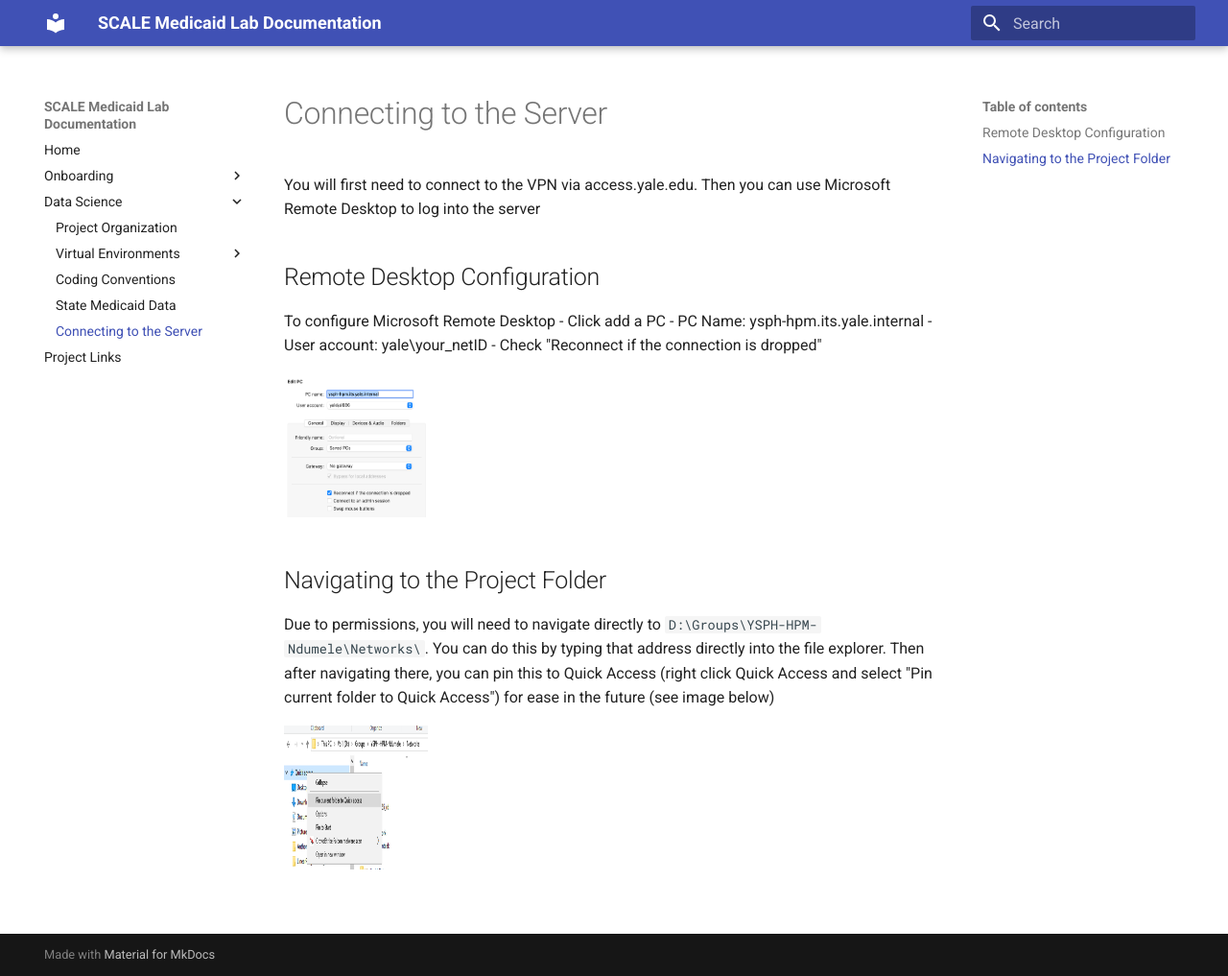
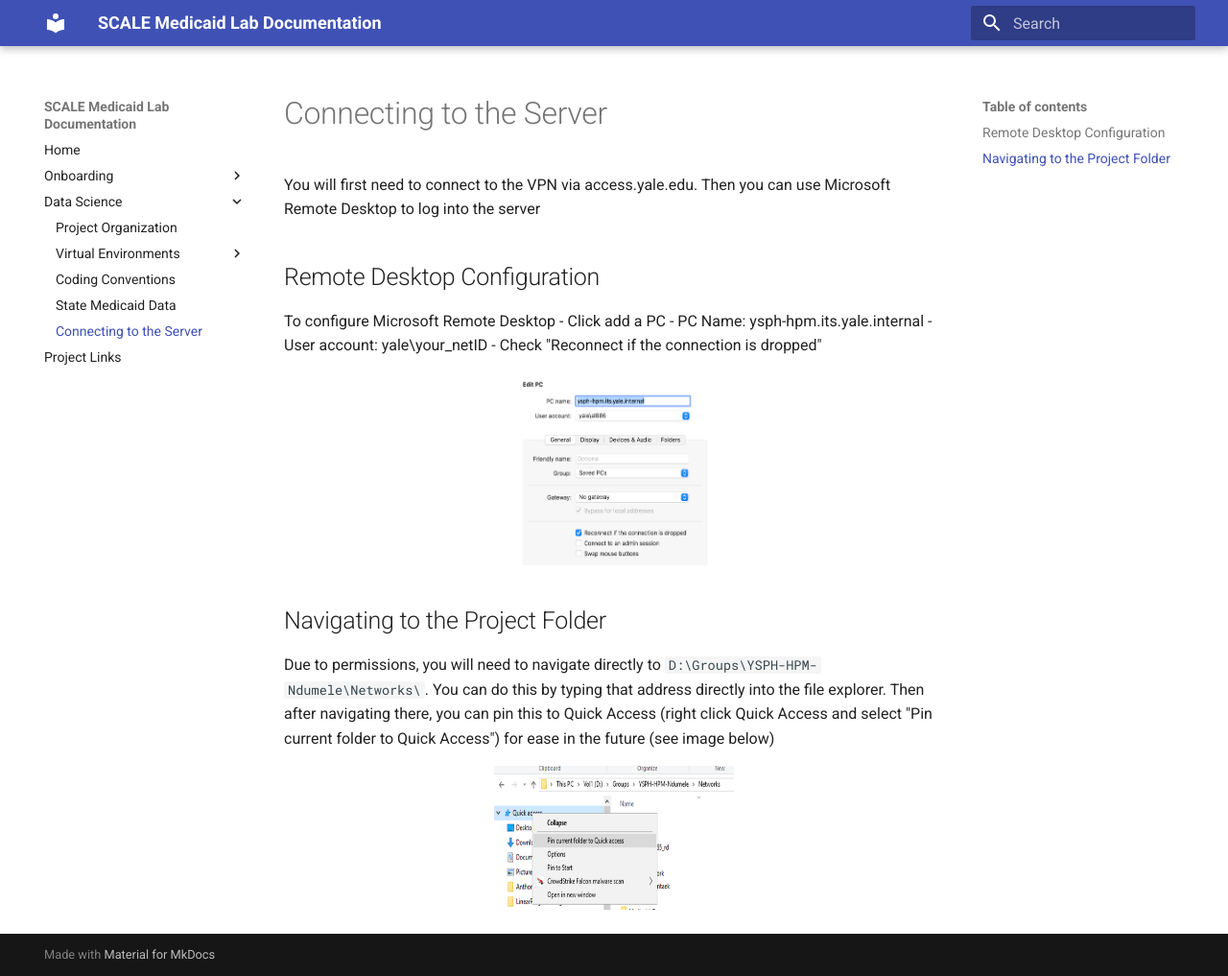
Before and after one commit to Yale-Medicaid/Documentation, an MkDocs documentation site: the page built from docs/data_science/server_connect.md, in a window 1280 px wide and 1017 px high. Shown: the whole window at 96% size. Built offline with MkDocs 1.6.1 and Material for MkDocs 9.7.7, drawn with Linux system fonts in a browser that asks for light colours.

Commit message:
Resize Images
- Make images bigger, recenter

```diff
--- a/docs/data_science/server_connect.md
+++ b/docs/data_science/server_connect.md
@@ -8,11 +8,11 @@
 - User account: yale\your_netID
 - Check "Reconnect if the connection is dropped"
 
-![Remote Desktop Configuration](../images/remote_desktop_config.png){: style="height: 150px;width: 150px;float: center"}
+![Remote Desktop Configuration](../images/remote_desktop_config.png){: style="height: 200px;width: 200px;display: block; margin: 0 auto""}
 
 
 ## Navigating to the Project Folder
 
 Due to permissions, you will need to navigate directly to `D:\Groups\YSPH-HPM-Ndumele\Networks\`. You can do this by typing that address directly into the file explorer. Then after navigating there, you can pin this to Quick Access (right click Quick Access and select "Pin current folder to Quick Access") for ease in the future (see image below)
 
-![Quick Access](../images/quick_access.png){: style="height: 150px;width: 150px;float: center"}
+![Quick Access](../images/quick_access.png){: style="height: 150px;width: 250px;display: block; margin: 0 auto"}
```
